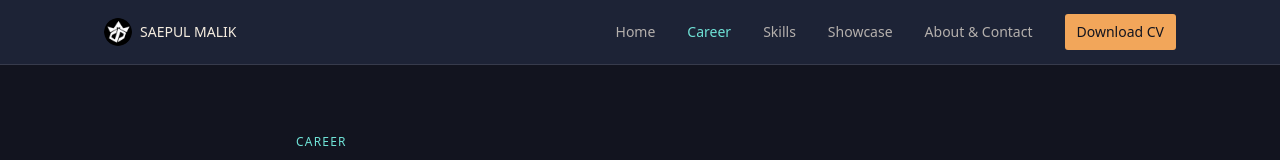
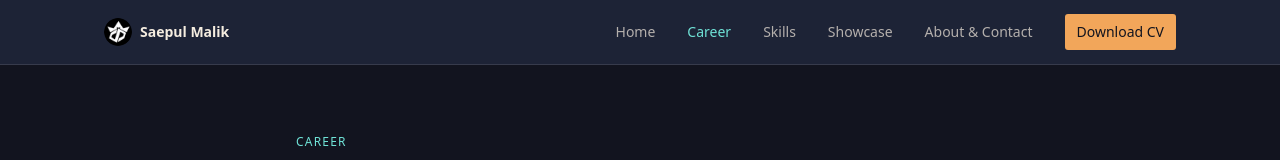
Before and after one commit to saepulmalik27/my-profile, a Next.js app in the folder apps/portfolio/: page /career in a window 1280 px wide. Shown: the top 160 px of the page. Built offline with nearby package versions, Linux system fonts and the light colour scheme.

Commit message:
fit: navbar

```diff
--- a/apps/portfolio/components/nav/site-nav.tsx
+++ b/apps/portfolio/components/nav/site-nav.tsx
@@ -35,7 +35,7 @@ export function SiteNav() {
         <Link
           href="/"
           onClick={() => setDrawerOpen(false)}
-          className="flex items-center gap-2 font-mono text-sm text-foreground"
+          className="flex items-center gap-2 font-mono font-bold text-sm text-foreground"
         >
           <Image
             src="/assets/logo/logo.png"
@@ -44,7 +44,7 @@ export function SiteNav() {
             height={28}
             className="rounded-full"
           />
-          SAEPUL MALIK
+          Saepul Malik
         </Link>
 
         <div className="hidden items-center gap-8 md:flex">
```
